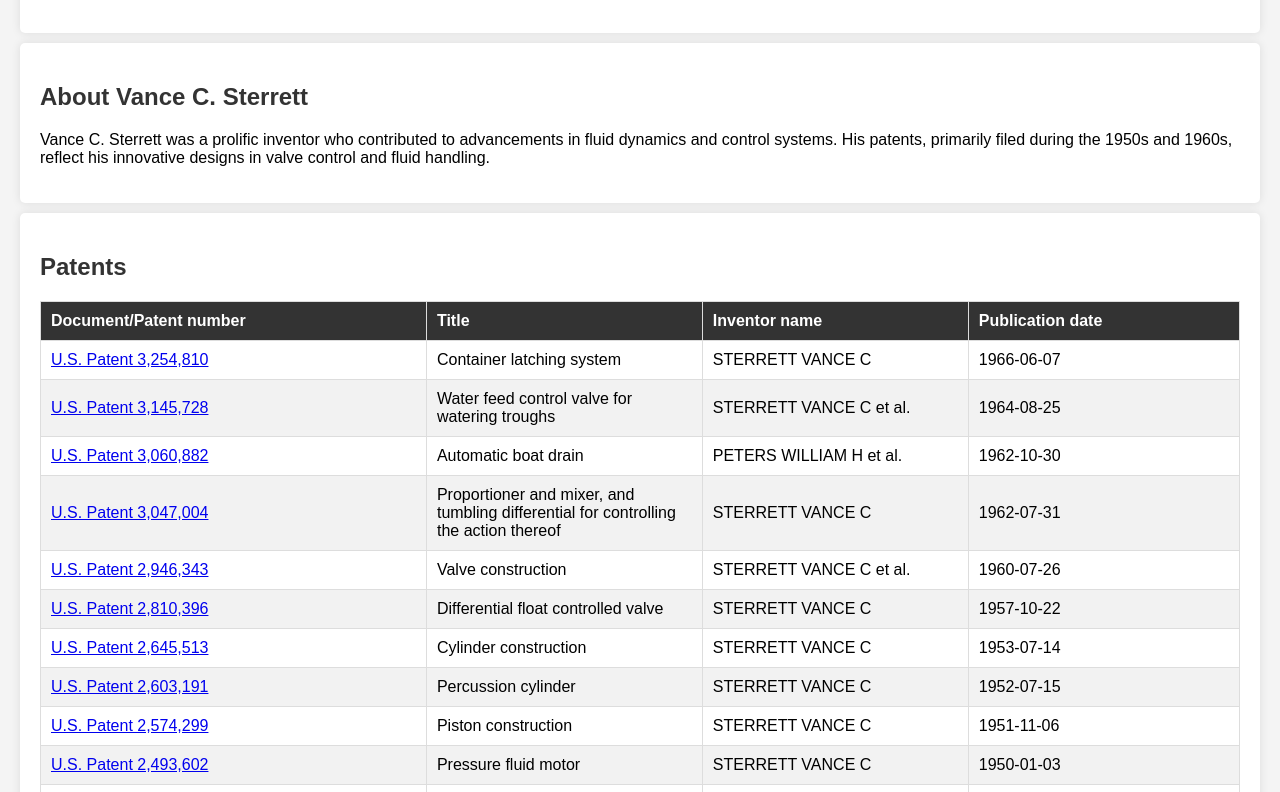
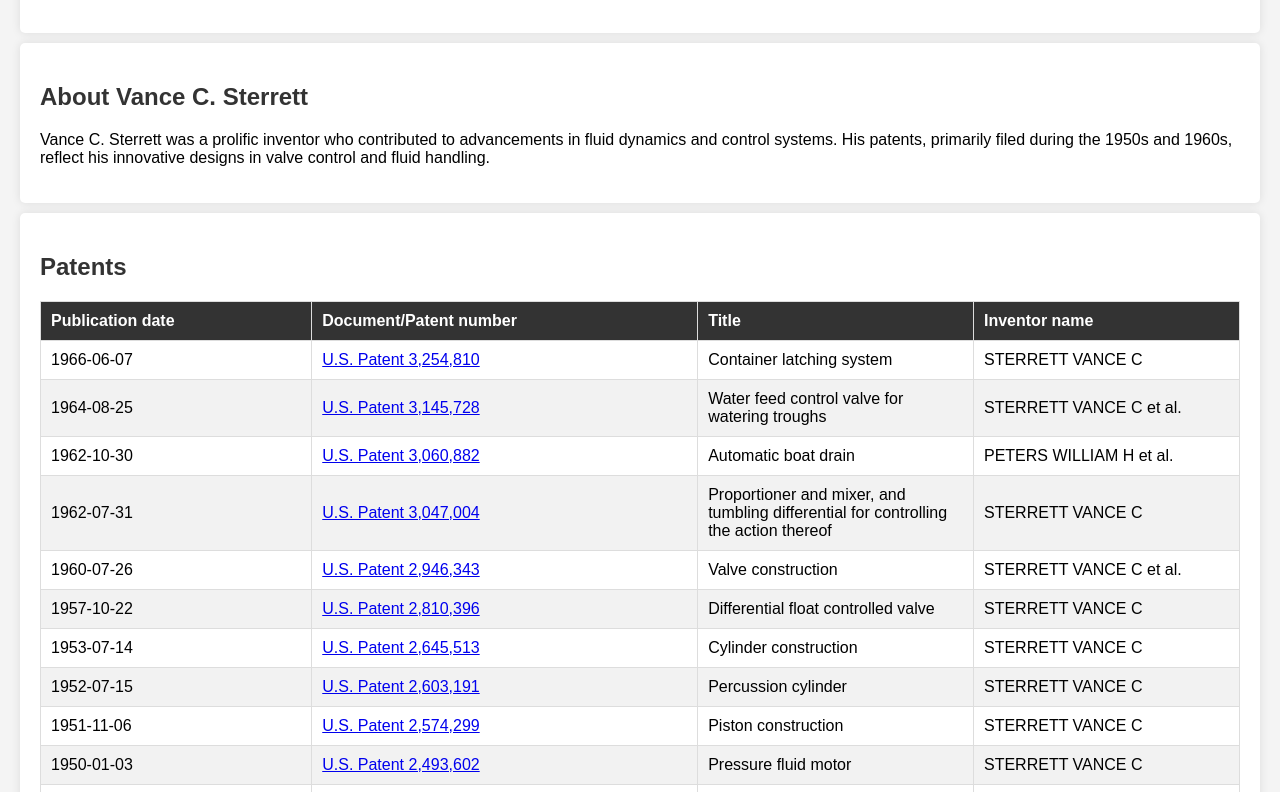
Before and after one commit to mileszs/vance-c-sterrett, a plain HTML site: page index.html in a window 1280 px wide. Shown: the part 141-933 px from the top of the page. Drawn offline with Linux system fonts and the light colour scheme.

Commit message:
Move date to first column

```diff
--- a/index.html
+++ b/index.html
@@ -72,84 +72,84 @@
       <table class="table table-striped dataTable no-footer" id="searchResults">
         <thead>
           <tr>
-            <th class="sorting_disabled" rowspan="1" colspan="1" style="width: 0px;">Document/Patent number</th>
-            <th class="sorting_disabled" rowspan="1" colspan="1" style="width: 0px;">Title</th>
-            <th class="sorting_disabled" rowspan="1" colspan="1" style="width: 0px;">Inventor name</th>
-            <th class="sorting_disabled" rowspan="1" colspan="1" style="width: 0px;">Publication date</th>
+            <th rowspan="1" colspan="1" style="width: 0px;">Publication date</th>
+            <th rowspan="1" colspan="1" style="width: 0px;">Document/Patent number</th>
+            <th rowspan="1" colspan="1" style="width: 0px;">Title</th>
+            <th rowspan="1" colspan="1" style="width: 0px;">Inventor name</th>
           </tr>
         </thead>
         <tbody>
           <tr class="odd">
+            <td>1966-06-07</td>
             <td><a href="/files/3254810.pdf">U.S. Patent 3,254,810</a></td>
             <td>Container latching system</td>
             <td>STERRETT VANCE C</td>
-            <td>1966-06-07</td>
           </tr>
           <tr class="even">
+            <td>1964-08-25</td>
             <td><a href="/files/3145728.pdf">U.S. Patent 3,145,728</a></td>
             <td>Water feed control valve for watering troughs</td>
             <td>STERRETT VANCE C et al.</td>
-            <td>1964-08-25</td>
           </tr>
           <tr class="odd">
+            <td>1962-10-30</td>
             <td><a href="/files/3060882.pdf">U.S. Patent 3,060,882</a></td>
             <td>Automatic boat drain</td>
             <td>PETERS WILLIAM H et al.</td>
-            <td>1962-10-30</td>
           </tr>
           <tr class="even">
+            <td>1962-07-31</td>
             <td><a href="/files/3047004.pdf">U.S. Patent 3,047,004</a></td>
             <td>Proportioner and mixer, and tumbling differential for controlling the action thereof</td>
             <td>STERRETT VANCE C</td>
-            <td>1962-07-31</td>
           </tr>
           <tr class="odd">
+            <td>1960-07-26</td>
             <td><a href="/files/2946343.pdf">U.S. Patent 2,946,343</a></td>
             <td>Valve construction</td>
             <td>STERRETT VANCE C et al.</td>
-            <td>1960-07-26</td>
           </tr>
           <tr class="even">
+            <td>1957-10-22</td>
             <td><a href="/files/2810396.pdf">U.S. Patent 2,810,396</a></td>
             <td>Differential float controlled valve</td>
             <td>STERRETT VANCE C</td>
-            <td>1957-10-22</td>
           </tr>
           <tr class="odd">
+            <td>1953-07-14</td>
             <td><a href="/files/2645513.pdf">U.S. Patent 2,645,513</a></td>
             <td>Cylinder construction</td>
             <td>STERRETT VANCE C</td>
-            <td>1953-07-14</td>
           </tr>
           <tr class="even">
+            <td>1952-07-15</td>
             <td><a href="/files/2603191.pdf">U.S. Patent 2,603,191</a></td>
             <td>Percussion cylinder</td>
             <td>STERRETT VANCE C</td>
-            <td>1952-07-15</td>
           </tr>
           <tr class="odd">
+            <td>1951-11-06</td>
             <td><a href="/files/2574299.pdf">U.S. Patent 2,574,299</a></td>
             <td>Piston construction</td>
             <td>STERRETT VANCE C</td>
-            <td>1951-11-06</td>
           </tr>
           <tr class="even">
+            <td>1950-01-03</td>
             <td><a href="/files/2493602.pdf">U.S. Patent 2,493,602</a></td>
             <td>Pressure fluid motor</td>
             <td>STERRETT VANCE C</td>
-            <td>1950-01-03</td>
           </tr>
           <tr class="odd">
+            <td>1949-11-08</td>
             <td><a href="/files/2487490.pdf">U.S. Patent 2,487,490</a></td>
             <td>Float valve</td>
             <td>STERRETT VANCE C</td>
-            <td>1949-11-08</td>
           </tr>
           <tr class="even">
+            <td>1935-12-31</td>
             <td><a href="/files/2026428.pdf">U.S. Patent 2,026,428</a></td>
             <td>Burial vault</td>
             <td>EMANUEL MURPHY et al.</td>
-            <td>1935-12-31</td>
           </tr>
         </tbody>
       </table>
```
